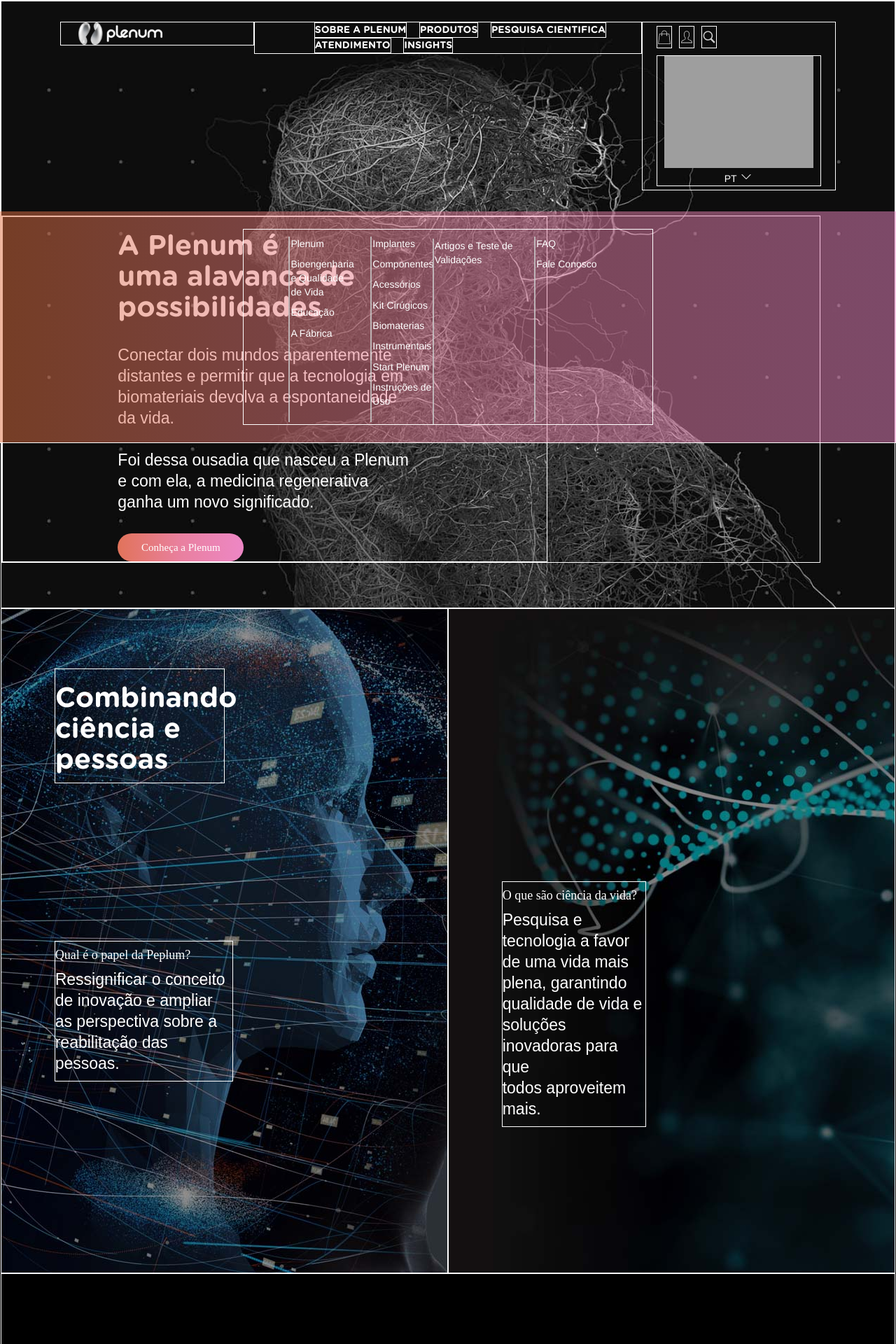
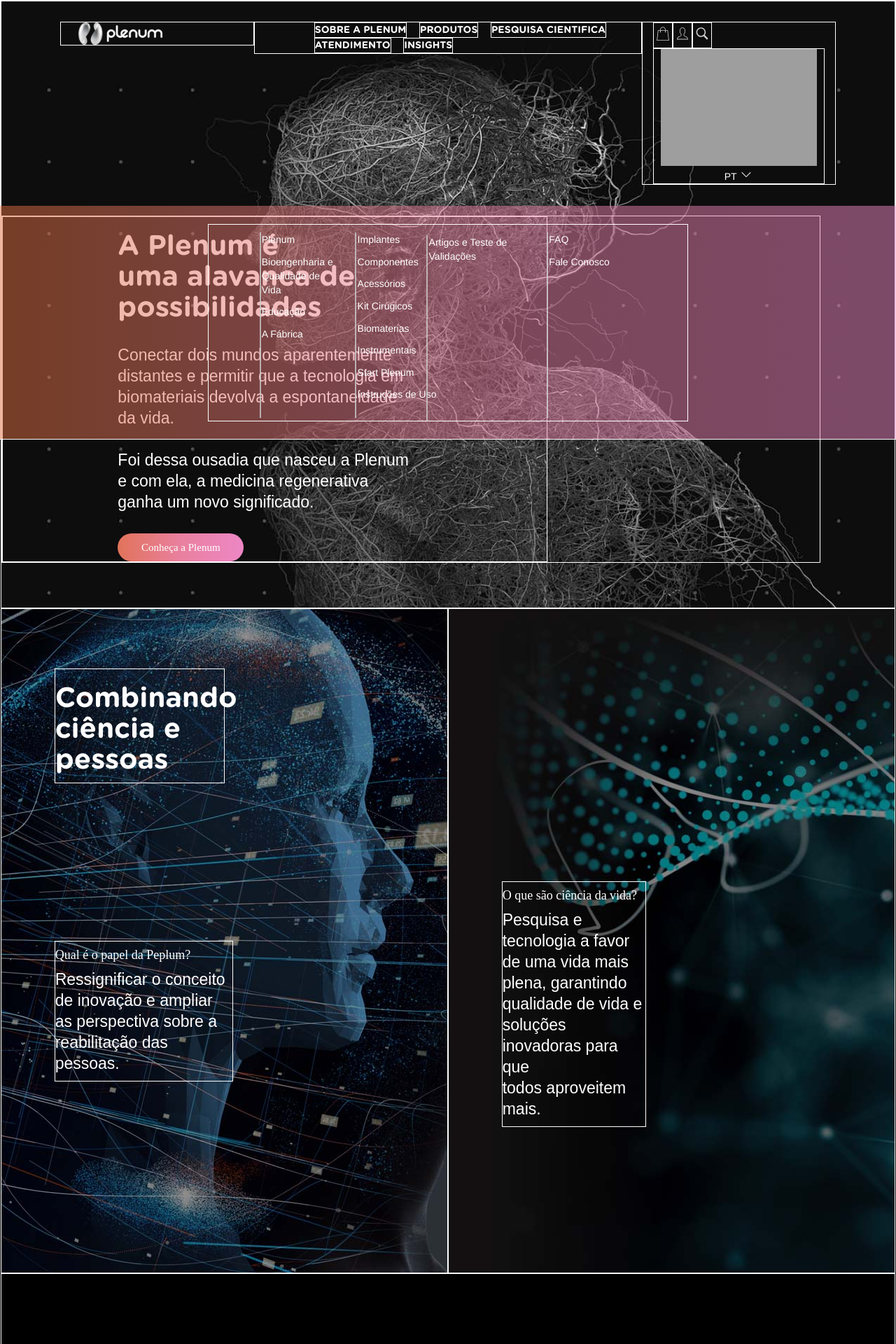
Before and after one commit to Danielpernnasc/site_plenum, a PHP site: page /index_.html in a window 1280 px wide. Shown: the top 1920 px of the page at 70% size. Run offline with PHP 8.4, Linux system fonts and the light colour scheme; some libraries are stand-ins or nearby versions; some web fonts are replaced; grey boxes are pictures that could not be loaded.

Commit message:
atualizacao

```diff
--- a/estilo/estilo.css
+++ b/estilo/estilo.css
@@ -223,7 +223,7 @@
 }
 .icones{
     border: solid 1px #fff;
-    padding-top: 5px;
+    padding: 5px 3px;
 }
 .dropdown_search{
     position: relative;
@@ -284,8 +284,7 @@
     flex-wrap: wrap;
     justify-content: center;
     border: solid 1px #ffffff;
-    margin-left: 3%;
-    margin-right: 3%;
+    margin: 0 -5%;
 }
 .sobplenum{
     border-left: 2px solid #cccc;
@@ -405,10 +404,7 @@
 
 }
 
-.top-link-right > div{
-    margin: 5px;
-
-}
+
 
 .top-link-right-mobile{
     border: solid 1px #fff;
```
